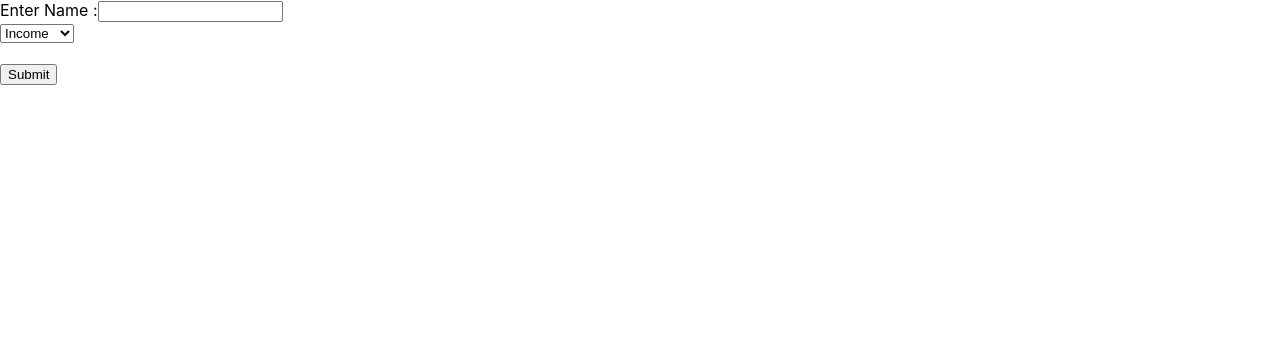
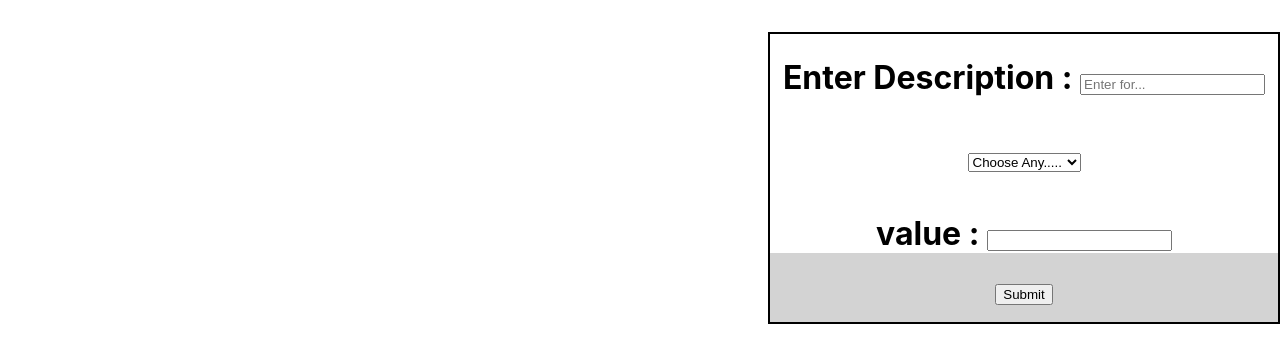
Before and after one commit to mansiakbari/Budget, a React (Create React App) app in the folder cost-app/: page / in a window 1280 px wide. Shown: the top 362 px of the page. Built offline with nearby package versions, Linux system fonts and the light colour scheme.

Commit message:
ToDo List

```diff
--- a/cost-app/src/Addcost.js
+++ b/cost-app/src/Addcost.js
@@ -1,25 +1,68 @@
 import React, { useState } from "react";
 
 const Addcost = () => {
-  const [selectedOption, setSelectedOption] = useState("Income..");
+  const style = {
+    textAlign: "center",
+    paddingTop: "0.75em",
+    marginTop: "1em",
+    marginLeft: "60%",
+    fontWeight: "bold",
+    fontSize: "2em",
+    border: "2px solid black",
+  };
+  const styleDes = {
+    textAlign: "center",
+  };
+  const styleChoose = {
+    fontWeight: "bold",
+    textAlign: "center",
+  };
+  const styleValue = {
+    fontWeight: "bold",
+    textAlign: "center",
+  };
+  const styleSubmit = {
+    padding: "3%",
+    backgroundColor: "lightGrey",
+  };
+  const [selectedOption, setSelectedOption] = useState("");
+  const [items, setItems] = useState("");
 
   function handleSelectChange(event) {
     setSelectedOption(event.target.value);
   }
-  function setData() {
-    document.write();
+  function handleAdd() {
+    setItems = [...items, selectedOption];
+    setSelectedOption("");
   }
+
   return (
-    <div>
-      Enter Name :<input type="text"></input>
+    <div style={style}>
+      <div style={styleDes}>
+        Enter Description :{" "}
+        <input type="text" placeholder="Enter for..."></input>
         <br></br>
+        <br></br>
+      </div>
+
+      <div style={styleChoose}>
         <select value={selectedOption} onChange={handleSelectChange}>
+          <option value="" hidden>
+            Choose Any.....
+          </option>
           <option value="income">Income</option>
           <option value="expence">Expense</option>
         </select>
         <br></br>
         <br></br>
-      <button onClick={setData}>Submit</button>
+      </div>
+
+      <div style={styleValue}>
+        value : <input type="number"></input>
+      </div>
+      <div style={styleSubmit}>
+        <button onClick={handleAdd}>Submit</button>
+      </div>
     </div>
   );
 };
```
Lines whose indentation alone changed are shown as unchanged.
